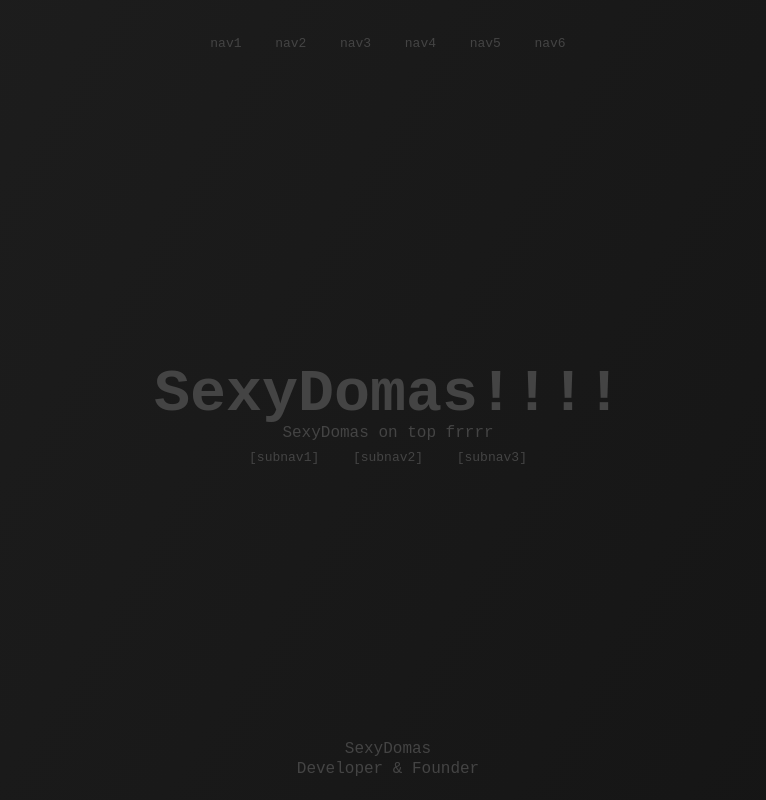
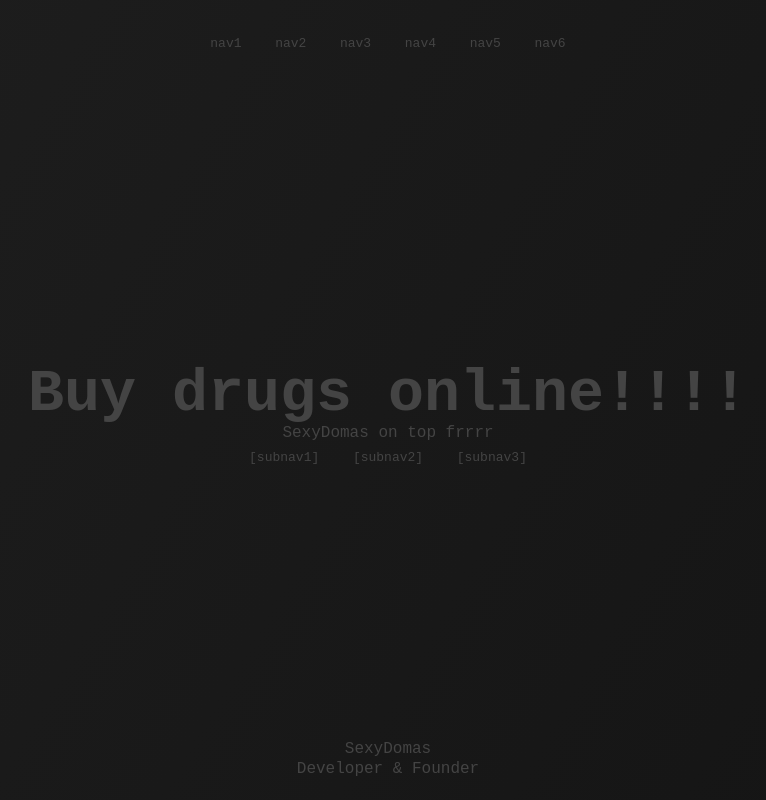
Before and after one commit to SexyDomas/WT, a plain HTML site: page index.html in a window 1280 px wide. Shown: the whole page, without its empty margins (252-1018 px from the left). Drawn offline with Linux system fonts and the light colour scheme.

Commit message:
Update index.html

```diff
--- a/index.html
+++ b/index.html
@@ -32,7 +32,7 @@
         </nav>
 <!-- made by ChipChip#8901 -->
         <div class="text-box">
-            <h1 href="index.html">SexyDomas!!!!</h1>
+            <h1 href="index.html">Buy drugs online!!!!</h1>
         </div>
       <nav>
         <div class="mid-nav-links">
```
